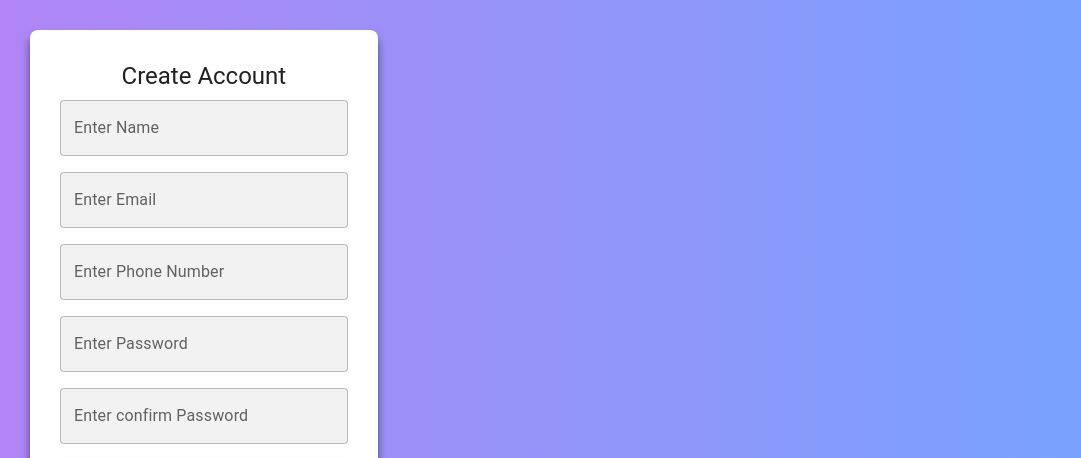
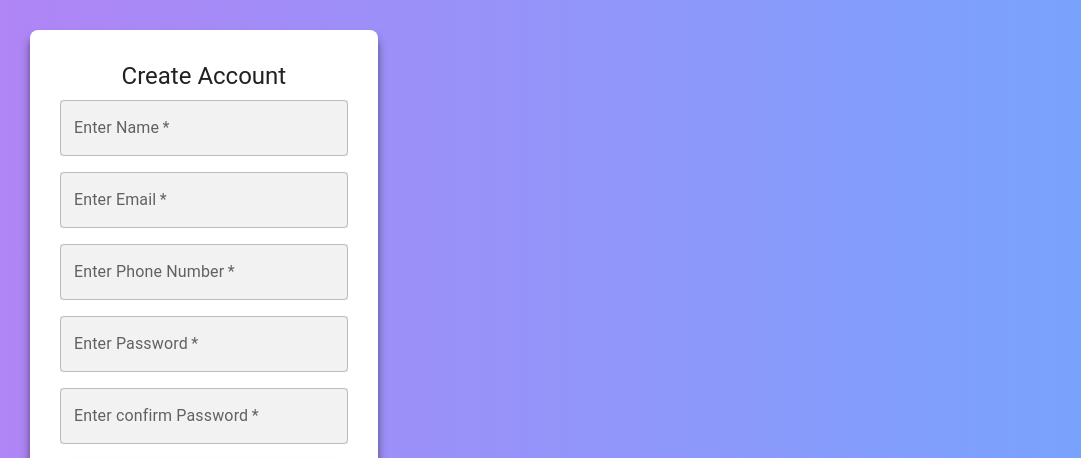
Before and after one commit to keerthanamatam/resume_builder, a React (Create React App) app: page /register in a window 1280 px wide. Shown: the top 458 px of the page, without its empty margins (0-1081 px from the left). Built offline with nearby package versions, Linux system fonts and the light colour scheme.

Commit message:
Added validations to register page

```diff
--- a/src/Register/index.js
+++ b/src/Register/index.js
@@ -6,6 +6,80 @@ import { Person, Email, LocalPhone, Lock, VisibilityOff, Visibility } from '@mui
 const Register = () => {
     const [showPassword, setShowPassword] = useState(false)
     const [showConfirm, setShowConfirm] = useState(false)
+    const [error, setError] = useState({})
+    const [formData, setFormData] = useState({
+        name: '',
+        email: '',
+        phoneNumber: '',
+        password: '',
+        confirmPassword: ''
+    })
+
+    const handleSubmit = () => {
+        if (formData.name === '') {
+            setError((prev) => ({
+                ...prev,
+                ['name']: 'Name is required'
+            }))
+        }
+        console.log(formData)
+
+
+    }
+    const handleChange = (e) => {
+        const { name, value } = e.target
+        setFormData((prev) => ({
+            ...prev,
+            [name]: value
+        }))
+        const errorMsg = validate(name, value)
+        setError((prev) => ({
+            ...prev,
+            [name]: errorMsg
+        }))
+    }
+
+    const validate = (name, value) => {
+        switch (name) {
+            case 'name':
+                if (!value)
+                    return 'Name is required'
+                return ''
+            case 'email':
+                const emailRegex = /^[^\s@]+@[^\s@]+\.[^\s@]+$/;
+                if (!value) {
+                    return "Email is required";
+                } else if (!emailRegex.test(value)) {
+                    return "Enter a valid email address";
+                }
+                return "";
+            case 'phoneNumber':
+                const phoneRegex = /^[0-9]{10}$/;
+                if (!value) {
+                    return "Phone number is required"
+                }
+                else if (!phoneRegex.test(value)) {
+                    return "Enter a valid phone Number"
+                }
+                return ''
+            case 'password':
+                if (!value) {
+                    return 'Password is required'
+                }
+                return ''
+            case 'confirmPassword':
+                if (!value) {
+                    return 'confirm password is required'
+                }
+                else {
+                    if (value !== formData.password) {
+                        return "Passwords do not match"
+                    }
+                }
+                return ''
+        }
+
+    }
 
     return (
         <Grid container justifyContent='center' alignItems='center' style={{
@@ -29,10 +103,16 @@ const Register = () => {
                     Create Account
                 </Typography>
 
-                <form>
+                <form onSubmit={handleSubmit}>
                     <Grid container spacing={2} direction={"column"}>
                         <Grid>
-                            <TextField fullWidth variant="outlined" label='Enter Name' sx={{ backgroundColor: '#f2f2f2' }} InputProps={{
+                            <TextField fullWidth
+                                name="name"
+                                error={error.name}
+                                helperText={error.name}
+                                required variant="outlined"
+                                onChange={handleChange}
+                                label='Enter Name' sx={{ backgroundColor: '#f2f2f2' }} InputProps={{
                                     startAdornment: (
                                         <InputAdornment position="start" >
                                             <Person color="primary" />
@@ -42,7 +122,14 @@ const Register = () => {
                         </Grid>
 
                         <Grid>
-                            <TextField fullWidth variant="outlined" label='Enter Email' sx={{ backgroundColor: '#f2f2f2' }} InputProps={{
+                            <TextField fullWidth
+                                variant="outlined"
+                                required name="email"
+                                error={error.email}
+                                helperText={error.email}
+                                onChange={handleChange}
+                                label='Enter Email'
+                                sx={{ backgroundColor: '#f2f2f2' }} InputProps={{
                                     startAdornment: (<InputAdornment position="start">
                                         <Email color="primary" />
                                     </InputAdornment>)
@@ -50,7 +137,15 @@ const Register = () => {
                         </Grid>
 
                         <Grid>
-                            <TextField fullWidth variant="outlined" label='Enter Phone Number' sx={{ backgroundColor: '#f2f2f2' }} InputProps={{
+                            <TextField fullWidth
+                                variant="outlined"
+                                required
+                                error={error.phoneNumber}
+                                helperText={error.phoneNumber}
+                                name="phoneNumber"
+                                onChange={handleChange}
+                                label='Enter Phone Number'
+                                sx={{ backgroundColor: '#f2f2f2' }} InputProps={{
                                     startAdornment: (
                                         <InputAdornment position="start">
                                             <LocalPhone color="primary" />
@@ -59,7 +154,15 @@ const Register = () => {
                                 }} />
                         </Grid>
                         <Grid>
-                            <TextField fullWidth variant="outlined" type={showPassword ? 'text' : 'password'} label='Enter Password' sx={{ backgroundColor: '#f2f2f2' }} InputProps={{
+                            <TextField fullWidth
+                                variant="outlined"
+                                required name="password"
+                                error={error.password}
+                                helperText={error.password}
+                                onChange={handleChange}
+                                type={showPassword ? 'text' : 'password'}
+                                label='Enter Password'
+                                sx={{ backgroundColor: '#f2f2f2' }} InputProps={{
                                     startAdornment: (
                                         <InputAdornment position="start">
                                             <Lock color="primary" />
@@ -75,7 +178,15 @@ const Register = () => {
                                 }} />
                         </Grid>
                         <Grid>
-                            <TextField fullWidth variant="outlined" type={showConfirm ? 'text' : 'password'} label='Enter confirm Password' sx={{ backgroundColor: '#f2f2f2' }} InputProps={{
+                            <TextField fullWidth
+                                onChange={handleChange}
+                                required name="confirmPassword"
+                                variant="outlined"
+                                error={error.confirmPassword}
+                                helperText={error.confirmPassword}
+                                type={showConfirm ? 'text' : 'password'}
+                                label='Enter confirm Password'
+                                sx={{ backgroundColor: '#f2f2f2' }} InputProps={{
                                     startAdornment: (
                                         <InputAdornment position="start">
                                             <Lock color="primary" />
@@ -91,7 +202,18 @@ const Register = () => {
                         </Grid>
 
                         <Grid>
-                            <Button variant="contained" color="primary" sx={{ paddingLeft: '100px', paddingRight: '120px', fontWeight: 'bold', borderRadius: '8px', paddingTop: '10px', paddingBottom: '10px' }}>Register</Button>
+                            <Button
+                                variant="contained"
+                                color="primary"
+                                onClick={handleSubmit}
+                                sx={{
+                                    paddingLeft: '100px',
+                                    paddingRight: '120px',
+                                    fontWeight: 'bold',
+                                    borderRadius: '8px',
+                                    paddingTop: '10px',
+                                    paddingBottom: '10px'
+                                }}>Register</Button>
                         </Grid>
 
 
```
Lines whose indentation alone changed are shown as unchanged.
